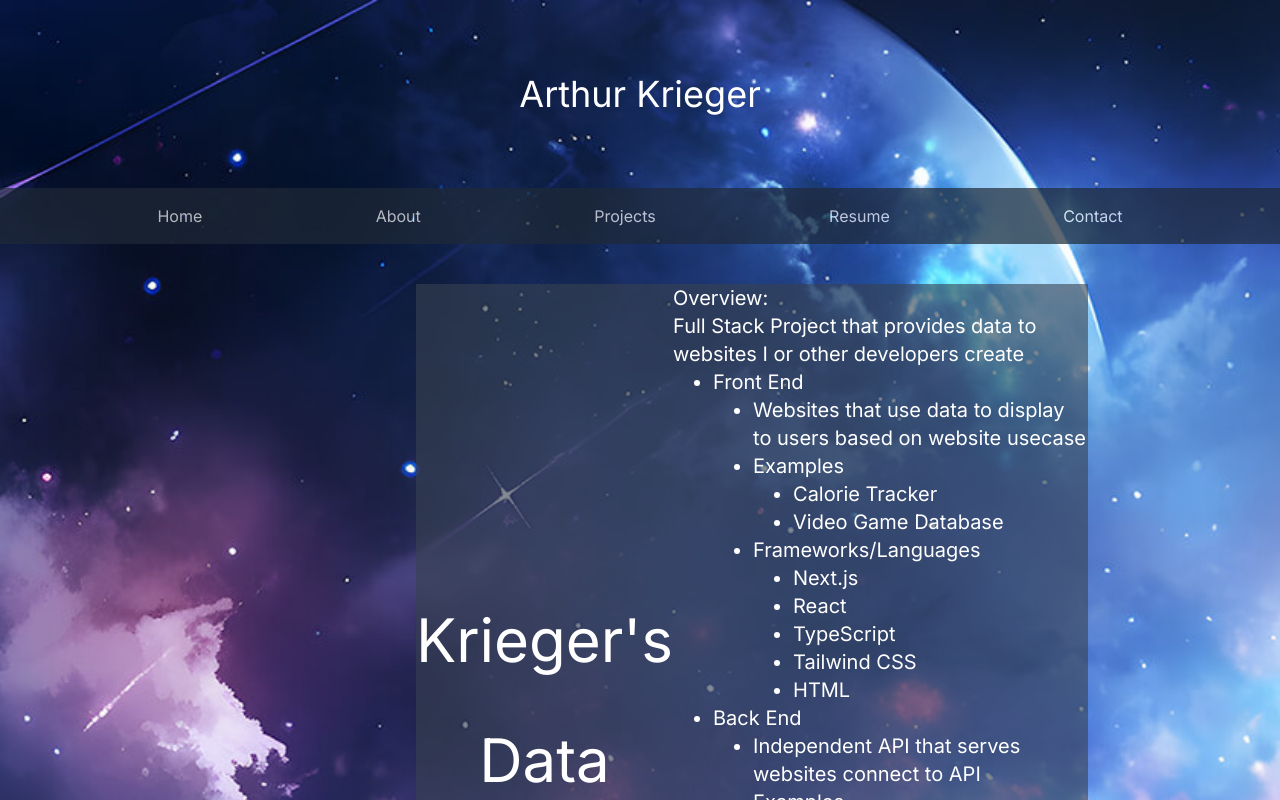
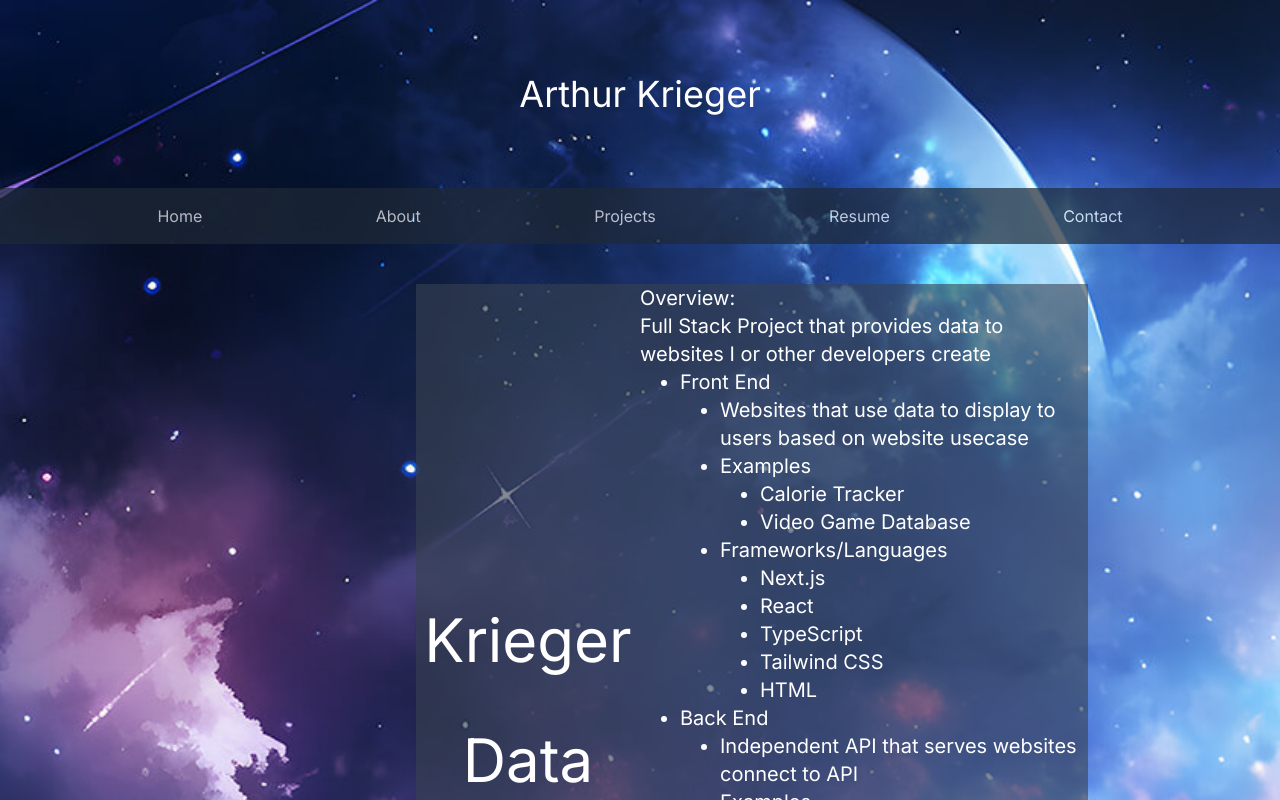
Before and after one commit to Needless2Say/Arthurs_Website, a Next.js app: page /projects in a window 1280 px wide. Shown: the top 800 px of the page. Built offline with nearby package versions, Linux system fonts and the light colour scheme.

Commit message:
changed name of project

```diff
--- a/app/projects/page.tsx
+++ b/app/projects/page.tsx
@@ -8,7 +8,7 @@ export default function Projects() {
         <div className="flex flex-col justify-center mt-10 ml-80 mr-48 mb-20">
             <div className="flex flex-row justify-center items-center content-center ml-24 bg-gray-700/[0.60]">
                 <div className="text-6xl basis-1/3 text-center">
-                    <p>Krieger&apos;s</p>
+                    <p>Krieger</p>
                     <br />
                     <p>Data</p>
                     <br />
```
